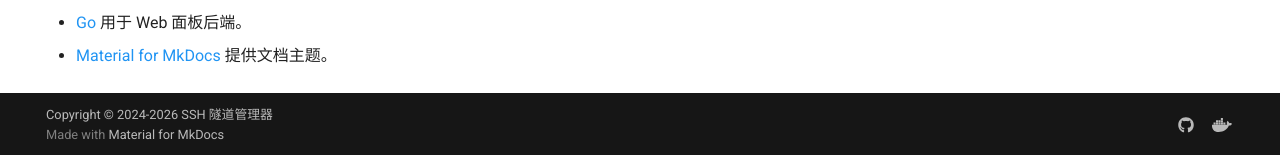
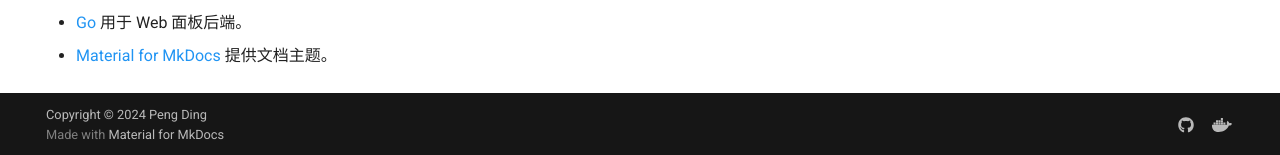
Before and after one commit to Oaklight/autossh-tunnel-dockerized, an MkDocs documentation site: the page built from docs/index.md, in a window 1280 px wide and 900 px high, scrolled down 1300 px. Shown: the part 742-897 px from the top of the window. Built offline with MkDocs 1.6.1 and Material for MkDocs 9.7.7, drawn with Linux system fonts in a browser that asks for light colours; comment, search, counter and statistics services are not loaded.

Commit message:
fix: rename site to Autossh Tunnel, update copyright to author

```diff
--- a/mkdocs.yml
+++ b/mkdocs.yml
@@ -1,4 +1,4 @@
-site_name: SSH 隧道管理器
+site_name: Autossh Tunnel
 site_description: 基于 Docker 和 autossh 的 SSH 隧道管理，支持 Web 面板和 API 控制
 repo_url: https://github.com/Oaklight/autossh-tunnel-dockerized
 repo_name: Oaklight/autossh-tunnel-dockerized
@@ -115,4 +115,4 @@
       separator: '[\s\-,:!=\[\]()"`/]+|\.(?!\d)|&[lg]t;|(?!\b)(?=[A-Z][a-z])'
 
 # Copyright
-copyright: Copyright &copy; 2024-2026 SSH 隧道管理器
+copyright: Copyright &copy; 2024 Peng Ding
```
